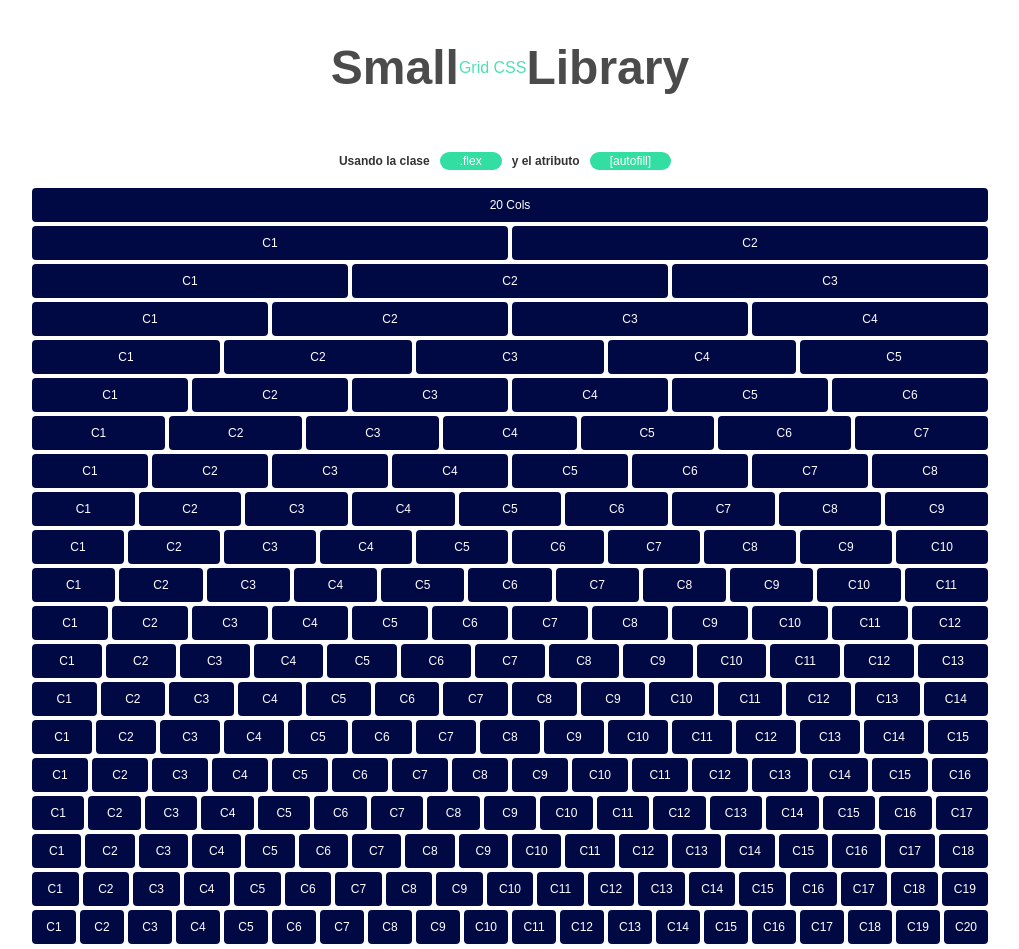
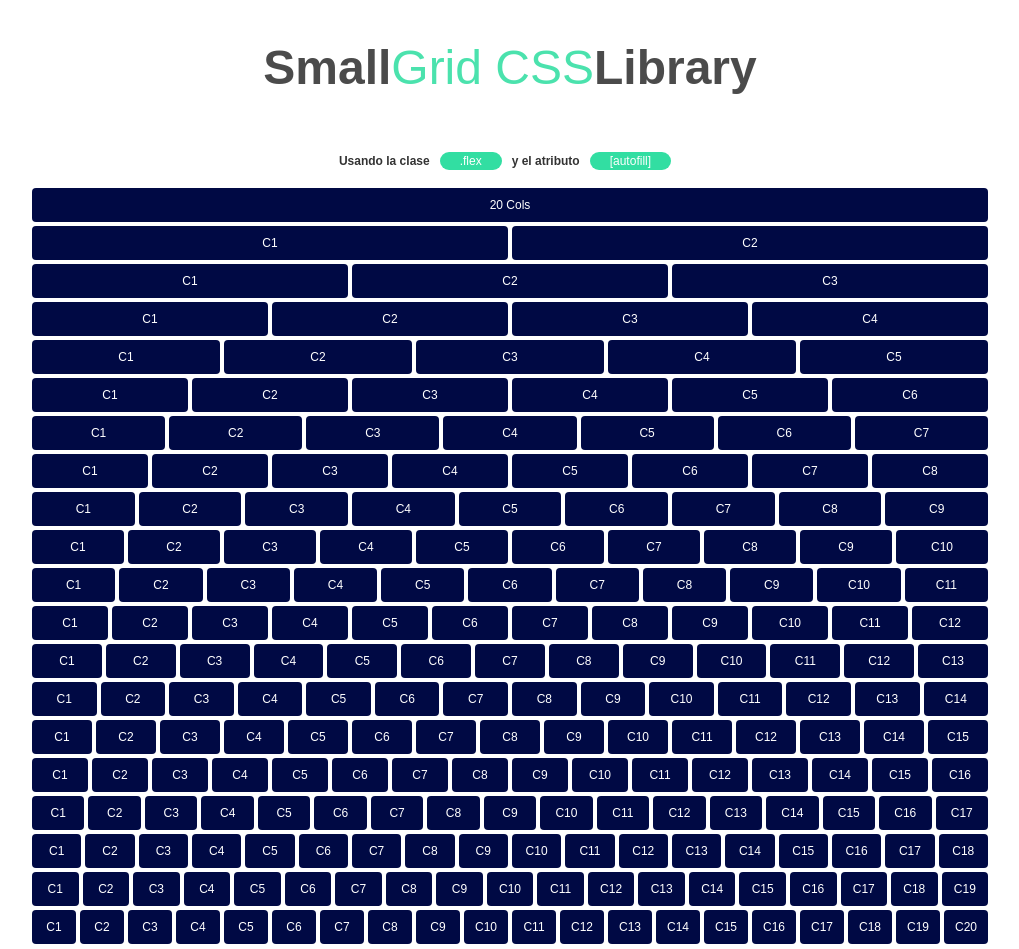
Before and after one commit to JorgeAntrax/gridcss, a website: page index.html in a window 1280 px wide. Shown: the top 949 px of the page, without its empty margins (130-1149 px from the left). Drawn offline with Linux system fonts and the light colour scheme.

Commit message:
updated lib documentation 2

```diff
--- a/index.html
+++ b/index.html
@@ -53,7 +53,7 @@
         .green {
             color : #00d68b;
         }
-        h1 small {
+        h1 span {
             font-size: inherit;
         }
     </style>
```
